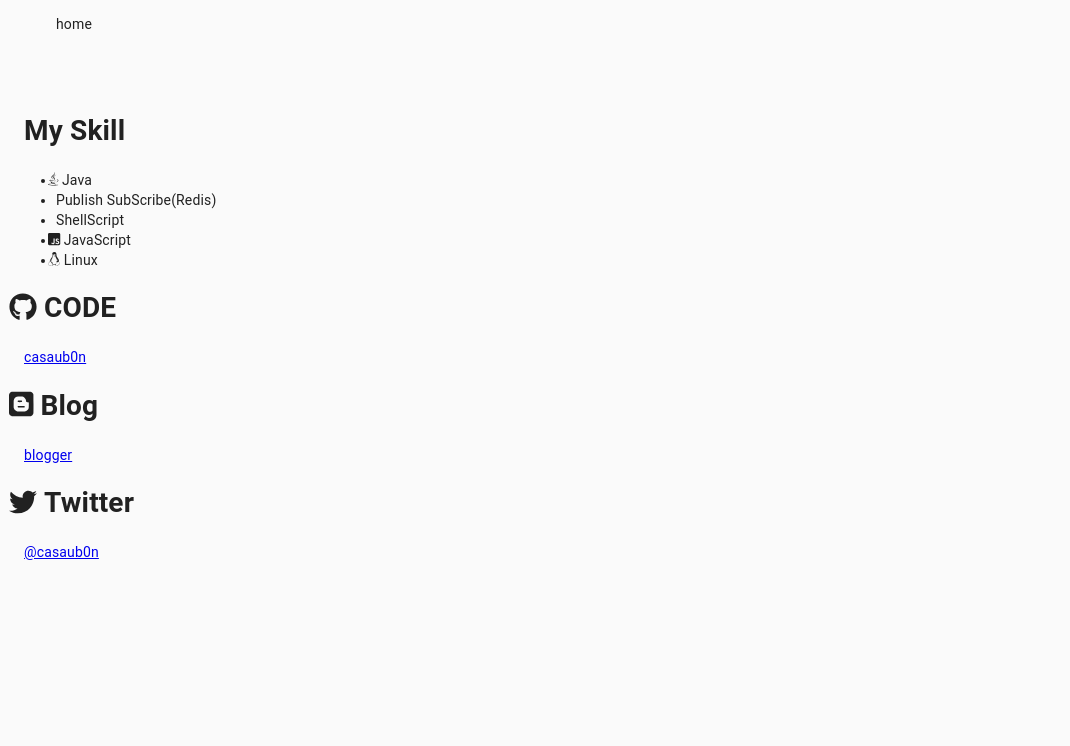
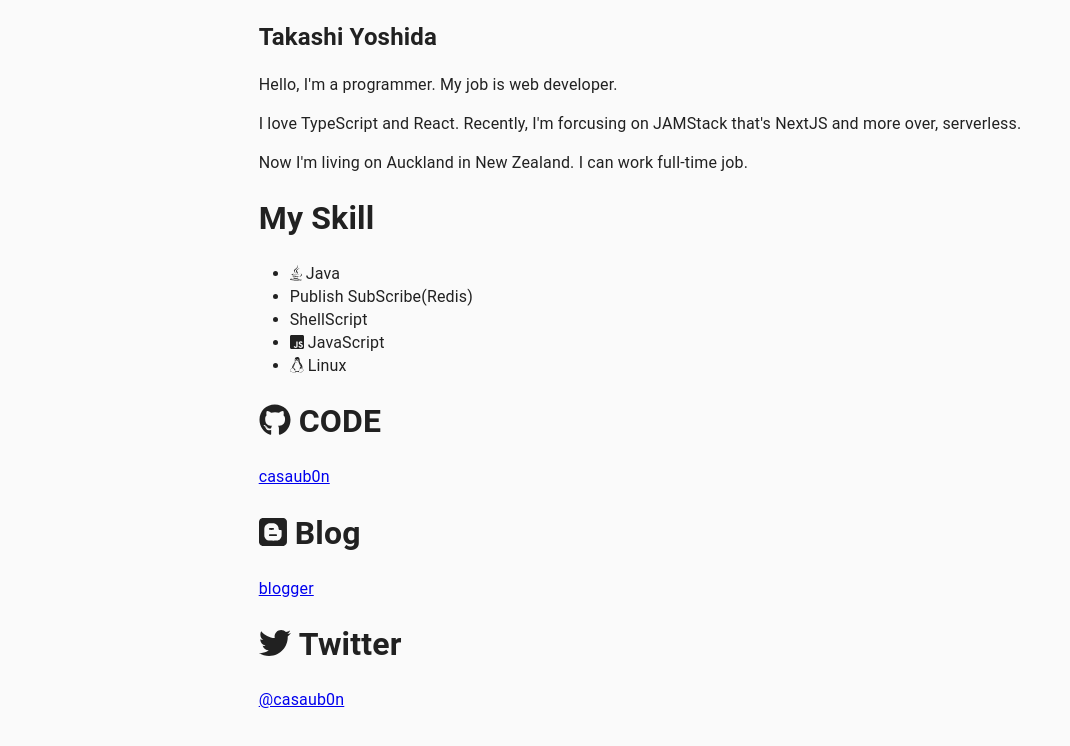
Before and after one commit to casaub0n/casaub0n-gh, a React (Create React App) app: page / in a window 1280 px wide. Shown: the top 746 px of the page, without its empty margins (0-1070 px from the left). Built offline with nearby package versions, Linux system fonts and the light colour scheme.

Commit message:
Fix Style and introduce myself...

```diff
--- a/src/features/main/MainArea.tsx
+++ b/src/features/main/MainArea.tsx
@@ -11,52 +11,27 @@ import {
 import { far } from "@fortawesome/free-regular-svg-icons";
 import { fas } from "@fortawesome/free-solid-svg-icons";
 import { FontAwesomeIcon } from "@fortawesome/react-fontawesome";
-import { Container, CssBaseline, Link, Grid } from "@material-ui/core";
+import { Container, CssBaseline, Grid } from "@material-ui/core";
 import {
-  makeStyles,
   createMuiTheme,
   MuiThemeProvider
 } from "@material-ui/core/styles";
-import Toolbar from "@material-ui/core/Toolbar";
 import React from "react";
 import styled, { createGlobalStyle } from "styled-components";
 
 const GlobalStyle = createGlobalStyle`
-  @import url("https://fonts.googleapis.com/css?family=Roboto&display=swap");
+  @import url("https://fonts.googleapis.com/css?family=Roboto:300,400,500,700&display=swap");
+  @import url("https://fonts.googleapis.com/css?family=Noto+Sans+JP&subset=japanese");
+  @import url("https://fonts.googleapis.com/icon?family=Material+Icons");
 `;
 
-const FaIcon = styled.span`
-  margin-left: calc(-0.5em - 1px);
+const StyledIcon = styled(FontAwesomeIcon)`
   margin-right: 0.25em;
-`;
-
+`
 const MyList = styled.li`
   margin-left: calc(-0.5em - 1px);
   margin-right: 0.25em;
 `;
-
-const useStyles = makeStyles(theme => ({
-  toolbar: {
-    borderBottom: `1px solid ${theme.palette.divider}`
-  },
-  toolbarTitle: {
-    flex: 1
-  },
-  toolbarSecondary: {
-    justifyContent: "space-between",
-    overflowX: "auto"
-  },
-  toolbarLink: {
-    padding: theme.spacing(1),
-    flexShrink: 0
-  }
-}));
-
-const mainStyles = makeStyles(theme => ({
-  mainGrid: {
-    marginTop: theme.spacing(3)
-  }
-}));
 
 library.add(
   fab,
@@ -70,28 +45,29 @@ library.add(
   faTwitter
 );
 
+const Hello: React.FC = () => <section>
+  <h1>Takashi Yoshida</h1>
+  <p>Hello, I'm a programmer. My job is web developer.</p>
+  <p>I love TypeScript and React. Recently, I'm forcusing on JAMStack that's NextJS and more over, serverless.</p>
+  <p>Now I'm living on Auckland in New Zealand. I can work full-time job.</p>
+</section>
+
 const MySkill: React.FC = () => (
   <>
     <h1>My Skill</h1>
     <ul>
       <MyList>
-        <FaIcon>
-          <FontAwesomeIcon icon={["fab", "java"]} />
-        </FaIcon>
+        <StyledIcon icon={faJava} />
         Java
       </MyList>
       <MyList>Publish SubScribe(Redis)</MyList>
       <MyList>ShellScript</MyList>
       <MyList>
-        <FaIcon>
-          <FontAwesomeIcon icon={["fab", "js-square"]} />
-        </FaIcon>
+        <StyledIcon icon={faJsSquare} />
         JavaScript
       </MyList>
       <MyList>
-        <FaIcon>
-          <FontAwesomeIcon icon={["fab", "linux"]} />
-        </FaIcon>
+          <StyledIcon icon={faLinux} />
         Linux
       </MyList>
     </ul>
@@ -101,9 +77,7 @@ const MySkill: React.FC = () => (
 const TwitterFollowButton: React.FC = () => (
   <>
     <h1>
-      <FaIcon>
-        <FontAwesomeIcon icon={["fab", "twitter"]} />
-      </FaIcon>
+      <StyledIcon icon={faTwitter} />
       Twitter
     </h1>
     <a href="https://twitter.com/casaub0n">@casaub0n</a>
@@ -114,9 +88,7 @@ const BloggerLink: React.FC = () => {
   return (
     <>
       <h1>
-        <FaIcon>
-          <FontAwesomeIcon icon={["fab", "blogger"]} />
-        </FaIcon>
+        <StyledIcon icon={faBlogger} />
         Blog
       </h1>
       <a href="https://casaubonlib.blogspot.com/">blogger</a>
@@ -128,9 +100,7 @@ const GitHubLink: React.FC = () => {
   return (
     <>
       <h1>
-        <FaIcon>
-          <FontAwesomeIcon icon={["fab", "github"]} />
-        </FaIcon>
+        <StyledIcon icon={faGithub} />
         CODE
       </h1>
       <a href="https://github.com/casaub0n">casaub0n</a>
@@ -138,43 +108,10 @@ const GitHubLink: React.FC = () => {
   );
 };
 
-// These are types for navigation bar
-type Section = { title: string; url: string };
-type Props = {
-  sections: Section[];
-};
-
-const Header: React.FC<Props> = (props: Props) => {
-  const classes = useStyles();
-  const { sections } = props;
-
-  return (
-    <>
-      <Toolbar
-        component="nav"
-        variant="dense"
-        className={classes.toolbarSecondary}
-      >
-        {sections.map(section => (
-          <Link
-            color="inherit"
-            noWrap
-            key={section.title}
-            variant="body2"
-            href={section.url}
-            className={classes.toolbarLink}
-          >
-            {section.title}
-          </Link>
-        ))}
-      </Toolbar>
-    </>
-  );
-};
-
-const sections = [{ title: "home", url: "#" }];
-
 const theme = createMuiTheme({
+  typography: {
+    fontSize: 16,
+  },
   palette: {
     primary: {
       light: "#757ce8",
@@ -192,25 +129,22 @@ const theme = createMuiTheme({
 });
 
 const MainArea: React.FC = () => {
-  const classes = mainStyles();
 
   return (
     <>
       <MuiThemeProvider theme={theme}>
         <CssBaseline />
         <GlobalStyle />
-        <Container maxWidth="lg">
-          <Header sections={sections} />
+        <Container maxWidth="lg" >
+          <Grid container alignItems="center" justify="center">
             <main>
-            <Grid container spacing={5} className={classes.mainGrid}>
-              <Grid item xs={12} md={8}>
+              <Hello />
               <MySkill />
               <GitHubLink />
               <BloggerLink />
               <TwitterFollowButton />
+            </main>
           </Grid>
-            </Grid>
-          </main>
         </Container>
       </MuiThemeProvider>
     </>
```
Lines whose indentation alone changed are shown as unchanged.
